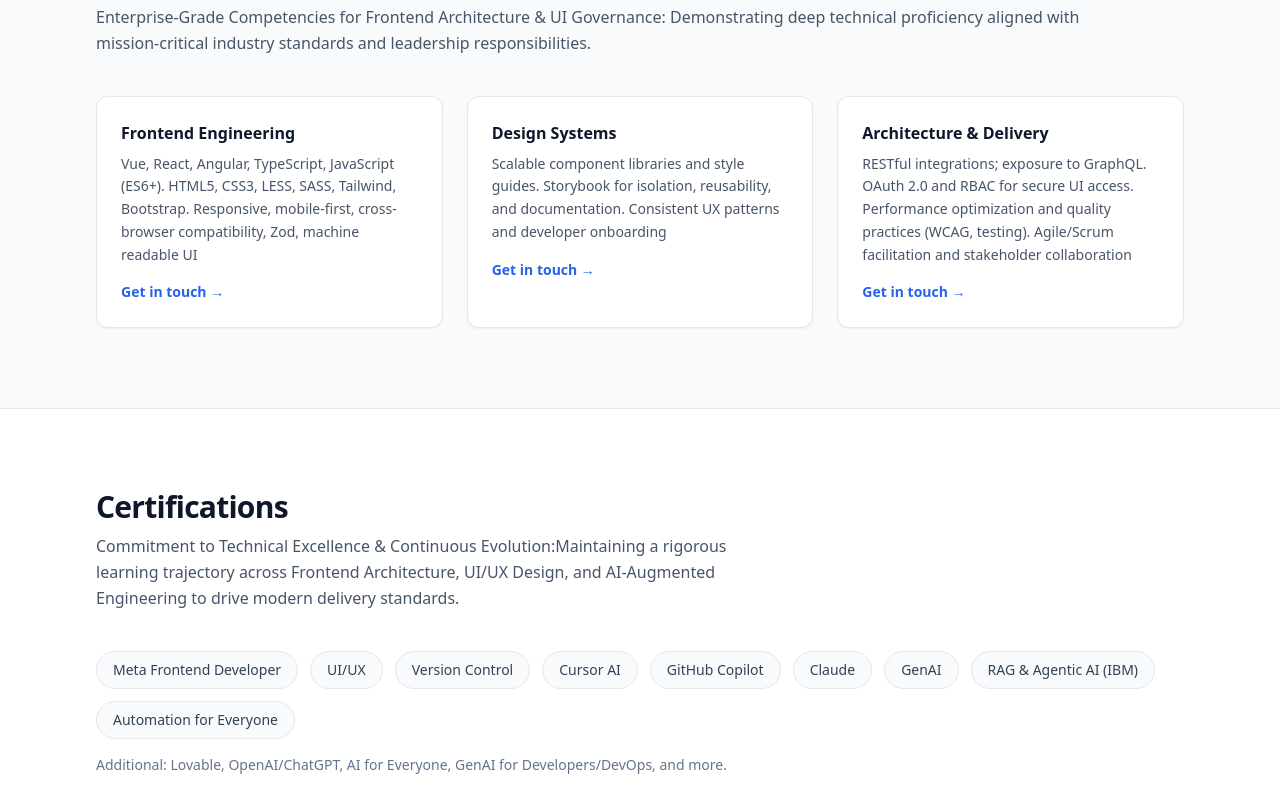
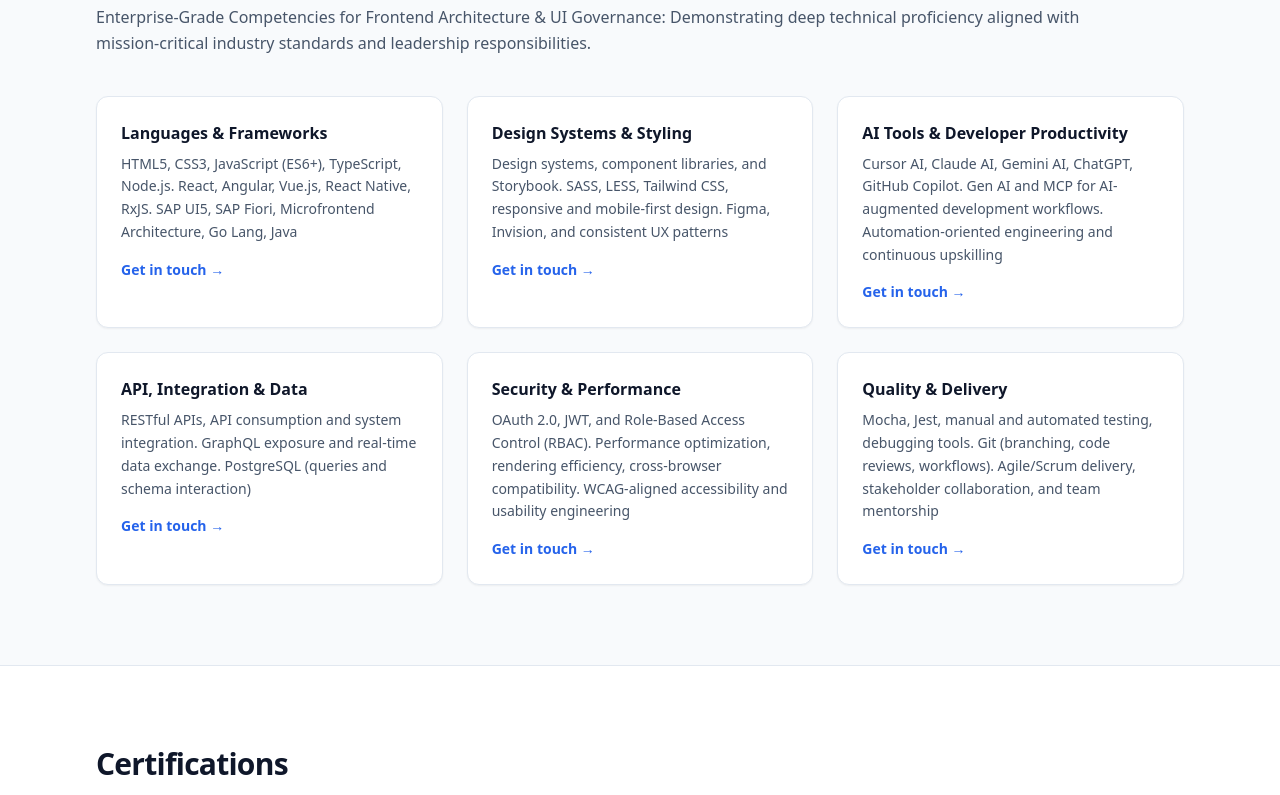
Before and after one commit to ManjuriChd/frontend-lead-portfolio, a Vue app: page / in a window 1280 px wide. Shown: the part 2600-3395 px from the top of the page. Built offline with nearby package versions, Linux system fonts and the light colour scheme.

Commit message:
code changes

```diff
--- a/src/components/Portfolio.vue
+++ b/src/components/Portfolio.vue
@@ -423,7 +423,7 @@
             </span>
           </div>
           <p class="mt-4 text-sm text-slate-500 dark:text-slate-400">
-            Additional: Lovable, OpenAI/ChatGPT, AI for Everyone, GenAI for Developers/DevOps, and more.
+            Additional: OpenAI/ChatGPT, AI for Everyone, AI for Business Applications, Vibe Coding with Claude & Copilot, Automated Report Generation, and more.
           </p>
         </div>
       </section>
@@ -690,14 +690,17 @@
 
 const certifications = [
   'Meta Frontend Developer',
-  'UI/UX',
-  'Version Control',
+  'UI/UX Design',
+  'Version Control (Git)',
+  'Generative AI & AI Development',
+  'Agentic AI & RAG (IBM)',
   'Cursor AI',
   'GitHub Copilot',
   'Claude',
-  'GenAI',
-  'RAG & Agentic AI (IBM)',
-  'Automation for Everyone'
+  'Lovable',
+  'Crew AI',
+  'Automation for Everyone',
+  'AI for Developers & DevOps'
 ];
 
 const contactCards = [
--- a/src/locales/de.ts
+++ b/src/locales/de.ts
@@ -34,28 +34,51 @@
   },
   expertisePanels: [
     {
-      title: 'Frontend-Entwicklung',
+      title: 'Sprachen & Frameworks',
       items: [
-        'Vue, React, Angular, TypeScript, JavaScript (ES6+)',
-        'HTML5, CSS3, LESS, SASS, Tailwind, Bootstrap',
-        'Responsives, mobile-first Design und Cross-Browser-Kompatibilität, Zod, machine readable UI'
+        'HTML5, CSS3, JavaScript (ES6+), TypeScript, Node.js',
+        'React, Angular, Vue.js, React Native, RxJS',
+        'SAP UI5, SAP Fiori, Microfrontend-Architektur, Go Lang, Java'
       ]
     },
     {
-      title: 'Designsysteme',
+      title: 'Designsysteme & Styling',
       items: [
-        'Skalierbare Komponentenbibliotheken und Styleguides',
-        'Storybook für Isolation, Wiederverwendbarkeit und Dokumentation',
-        'Konsistente UX-Patterns und Entwickler-Onboarding'
+        'Designsysteme, Komponentenbibliotheken und Storybook',
+        'SASS, LESS, Tailwind CSS, responsives und mobile-first Design',
+        'Figma, Invision und konsistente UX-Patterns'
       ]
     },
     {
-      title: 'Architektur & Delivery',
+      title: 'KI-Tools & Entwicklerproduktivität',
       items: [
-        'RESTful-Integrationen; Erfahrung mit GraphQL',
-        'OAuth 2.0 und RBAC für sicheren UI-Zugriff',
-        'Performance-Optimierung und Qualitätspraktiken (WCAG, Tests)',
-        'Agile/Scrum-Moderation und Stakeholder-Zusammenarbeit'
+        'Cursor AI, Claude AI, Gemini AI, ChatGPT, GitHub Copilot',
+        'Gen AI und MCP für KI-gestützte Entwicklungs-Workflows',
+        'Automatisierungsorientierte Entwicklung und kontinuierliches Upskilling'
+      ]
+    },
+    {
+      title: 'API, Integration & Daten',
+      items: [
+        'RESTful APIs, API-Nutzung und Systemintegration',
+        'GraphQL-Erfahrung und Echtzeit-Datenaustausch',
+        'PostgreSQL (Abfragen und Schema-Interaktion)'
+      ]
+    },
+    {
+      title: 'Sicherheit & Performance',
+      items: [
+        'OAuth 2.0, JWT und rollenbasierte Zugriffskontrolle (RBAC)',
+        'Performance-Optimierung, Rendering-Effizienz, Cross-Browser-Kompatibilität',
+        'WCAG-konforme Barrierefreiheit und Usability Engineering'
+      ]
+    },
+    {
+      title: 'Qualität & Delivery',
+      items: [
+        'Mocha, Jest, manuelle und automatisierte Tests, Debugging-Tools',
+        'Git (Branching, Code Reviews, Workflows)',
+        'Agile/Scrum-Delivery, Stakeholder-Zusammenarbeit und Team-Mentoring'
       ]
     }
   ]
--- a/src/locales/en.ts
+++ b/src/locales/en.ts
@@ -34,28 +34,51 @@
   },
   expertisePanels: [
     {
-      title: 'Frontend Engineering',
+      title: 'Languages & Frameworks',
       items: [
-        'Vue, React, Angular, TypeScript, JavaScript (ES6+)',
-        'HTML5, CSS3, LESS, SASS, Tailwind, Bootstrap',
-        'Responsive, mobile-first, cross-browser compatibility, Zod, machine readable UI'
+        'HTML5, CSS3, JavaScript (ES6+), TypeScript, Node.js',
+        'React, Angular, Vue.js, React Native, RxJS',
+        'SAP UI5, SAP Fiori, Microfrontend Architecture, Go Lang, Java'
       ]
     },
     {
-      title: 'Design Systems',
+      title: 'Design Systems & Styling',
       items: [
-        'Scalable component libraries and style guides',
-        'Storybook for isolation, reusability, and documentation',
-        'Consistent UX patterns and developer onboarding'
+        'Design systems, component libraries, and Storybook',
+        'SASS, LESS, Tailwind CSS, responsive and mobile-first design',
+        'Figma, Invision, and consistent UX patterns'
       ]
     },
     {
-      title: 'Architecture & Delivery',
+      title: 'AI Tools & Developer Productivity',
       items: [
-        'RESTful integrations; exposure to GraphQL',
-        'OAuth 2.0 and RBAC for secure UI access',
-        'Performance optimization and quality practices (WCAG, testing)',
-        'Agile/Scrum facilitation and stakeholder collaboration'
+        'Cursor AI, Claude AI, Gemini AI, ChatGPT, GitHub Copilot',
+        'Gen AI and MCP for AI-augmented development workflows',
+        'Automation-oriented engineering and continuous upskilling'
+      ]
+    },
+    {
+      title: 'API, Integration & Data',
+      items: [
+        'RESTful APIs, API consumption and system integration',
+        'GraphQL exposure and real-time data exchange',
+        'PostgreSQL (queries and schema interaction)'
+      ]
+    },
+    {
+      title: 'Security & Performance',
+      items: [
+        'OAuth 2.0, JWT, and Role-Based Access Control (RBAC)',
+        'Performance optimization, rendering efficiency, cross-browser compatibility',
+        'WCAG-aligned accessibility and usability engineering'
+      ]
+    },
+    {
+      title: 'Quality & Delivery',
+      items: [
+        'Mocha, Jest, manual and automated testing, debugging tools',
+        'Git (branching, code reviews, workflows)',
+        'Agile/Scrum delivery, stakeholder collaboration, and team mentorship'
       ]
     }
   ]
--- a/src/locales/fr.ts
+++ b/src/locales/fr.ts
@@ -34,28 +34,51 @@
   },
   expertisePanels: [
     {
-      title: 'Ingénierie Frontend',
+      title: 'Langages & Frameworks',
       items: [
-        'Vue, React, Angular, TypeScript, JavaScript (ES6+)',
-        'HTML5, CSS3, LESS, SASS, Tailwind, Bootstrap',
-        'Responsive, mobile-first, compatibilité multi-navigateurs, Zod, machine readable UI'
+        'HTML5, CSS3, JavaScript (ES6+), TypeScript, Node.js',
+        'React, Angular, Vue.js, React Native, RxJS',
+        'SAP UI5, SAP Fiori, architecture microfrontend, Go Lang, Java'
       ]
     },
     {
-      title: 'Design Systems',
+      title: 'Design Systems & Style',
       items: [
-        'Bibliothèques de composants et guides de style évolutifs',
-        'Storybook pour isolation, réutilisabilité et documentation',
-        'Patrons UX cohérents et onboarding développeurs'
+        'Design systems, bibliothèques de composants et Storybook',
+        'SASS, LESS, Tailwind CSS, design responsive et mobile-first',
+        'Figma, Invision et patrons UX cohérents'
       ]
     },
     {
-      title: 'Architecture & Delivery',
+      title: 'Outils IA & Productivité',
       items: [
-        'Intégrations RESTful ; exposition à GraphQL',
-        'OAuth 2.0 et RBAC pour un accès UI sécurisé',
-        'Optimisation des performances et bonnes pratiques (WCAG, tests)',
-        'Animation Agile/Scrum et collaboration parties prenantes'
+        'Cursor AI, Claude AI, Gemini AI, ChatGPT, GitHub Copilot',
+        'Gen AI et MCP pour des workflows de développement augmentés par l\'IA',
+        'Ingénierie orientée automatisation et montée en compétences continue'
+      ]
+    },
+    {
+      title: 'API, Intégration & Données',
+      items: [
+        'API RESTful, consommation d\'API et intégration système',
+        'Exposition GraphQL et échange de données en temps réel',
+        'PostgreSQL (requêtes et interaction schéma)'
+      ]
+    },
+    {
+      title: 'Sécurité & Performance',
+      items: [
+        'OAuth 2.0, JWT et contrôle d\'accès basé sur les rôles (RBAC)',
+        'Optimisation des performances, efficacité de rendu, compatibilité multi-navigateurs',
+        'Accessibilité WCAG et ingénierie de l\'utilisabilité'
+      ]
+    },
+    {
+      title: 'Qualité & Delivery',
+      items: [
+        'Mocha, Jest, tests manuels et automatisés, outils de débogage',
+        'Git (branching, revues de code, workflows)',
+        'Delivery Agile/Scrum, collaboration parties prenantes et mentorat d\'équipe'
       ]
     }
   ]
```
Also changed, not shown: 2 other files (tests, documents, lock files or other folders).
